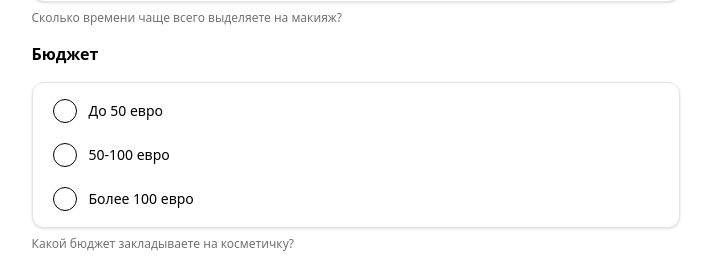
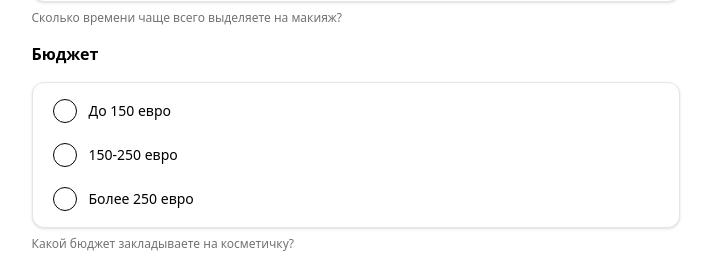
Before and after one commit to lifeinplus/beautycase-frontend, a React (Vite) app: page /questionnaire in a window 1280 px wide. Shown: the part 2962-3221 px from the top of the page, without its empty margins (407-1118 px from the left). Built offline with nearby package versions, Linux system fonts and the light colour scheme; no server answers; a web font is replaced by a local one; what @cloudinary/url-gen would draw is missing.

Commit message:
BC-225 Update budget options in questionnaires to reflect new ranges

```diff
--- a/src/features/questionnaires/options.ts
+++ b/src/features/questionnaires/options.ts
@@ -45,22 +45,22 @@ export const options: Options = {
     ],
     budget: [
         {
-            id: 'budget-up-to-50',
-            label: 'До 50 евро',
+            id: 'budget-up-to-150',
+            label: 'До 150 евро',
             name: 'budget',
-            value: '50',
+            value: '150',
         },
         {
-            id: 'budget-50-100',
-            label: '50-100 евро',
+            id: 'budget-150-250',
+            label: '150-250 евро',
             name: 'budget',
-            value: '50-100',
+            value: '150-250',
         },
         {
-            id: 'budget-more-than-100',
-            label: 'Более 100 евро',
+            id: 'budget-more-than-250',
+            label: 'Более 250 евро',
             name: 'budget',
-            value: '100',
+            value: '250',
         },
     ],
     desiredSkills: [
--- a/src/features/questionnaires/utils.ts
+++ b/src/features/questionnaires/utils.ts
@@ -186,12 +186,24 @@ export const questions: Questions = {
                 value: '50',
             },
             {
+                label: 'До 150 евро',
+                value: '150',
+            },
+            {
                 label: '50-100 евро',
                 value: '50-100',
             },
             {
+                label: '150-250 евро',
+                value: '150-250',
+            },
+            {
                 label: 'Более 100 евро',
                 value: '100',
+            },
+            {
+                label: 'Более 250 евро',
+                value: '250',
             },
         ],
     },
--- a/src/tests/mocks/handlers/questionnairesHandlers.ts
+++ b/src/tests/mocks/handlers/questionnairesHandlers.ts
@@ -6,7 +6,7 @@ export const mockQuestionnaireFull: Questionnaire = {
     makeupBag: 'Foundation, mascara, lipstick, blush',
     age: 28,
     allergies: 'None',
-    budget: '50-100',
+    budget: '150-250',
     brushes: 'yes',
     city: 'Moscow',
     currentSkills: 'Basic everyday makeup',
```
